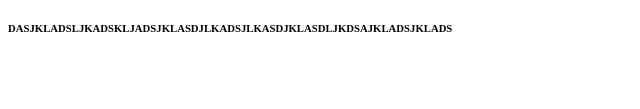
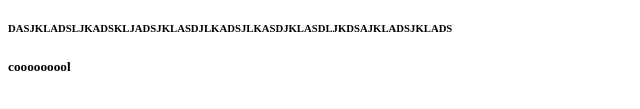
Before and after one commit to illy1990/superwebseite, a plain HTML site: page index.html in a window 1280 px wide. Shown: the part 149-258 px from the top of the page, 0-640 px from the left. Drawn offline with Linux system fonts and the light colour scheme.

Commit message:
master commit

```diff
--- a/index.html
+++ b/index.html
@@ -11,5 +11,6 @@
     <h2>Welcome again to my Superwebseites</h2>
     <h4>Lorem ajksadjkldsalkdsakldas lkjklasdjkldasjklads ljkadsjkladsjlkasd</h4>
     <h6> DASJKLADSLJKADSKLJADSJKLASDJLKADSJLKASDJKLASDLJKDSAJKLADSJKLADS</h6>
+    <h5>cooooooool</h5>
 </body>
 </html>
```
